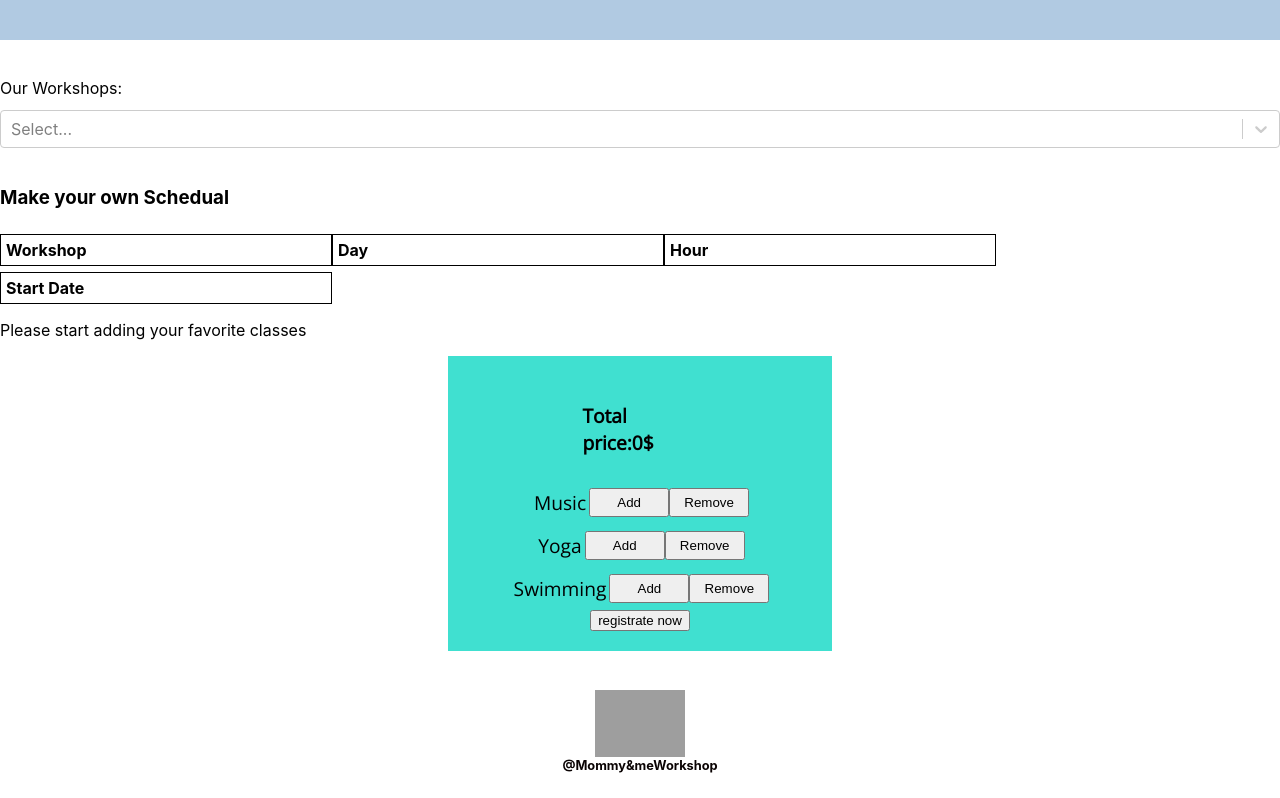
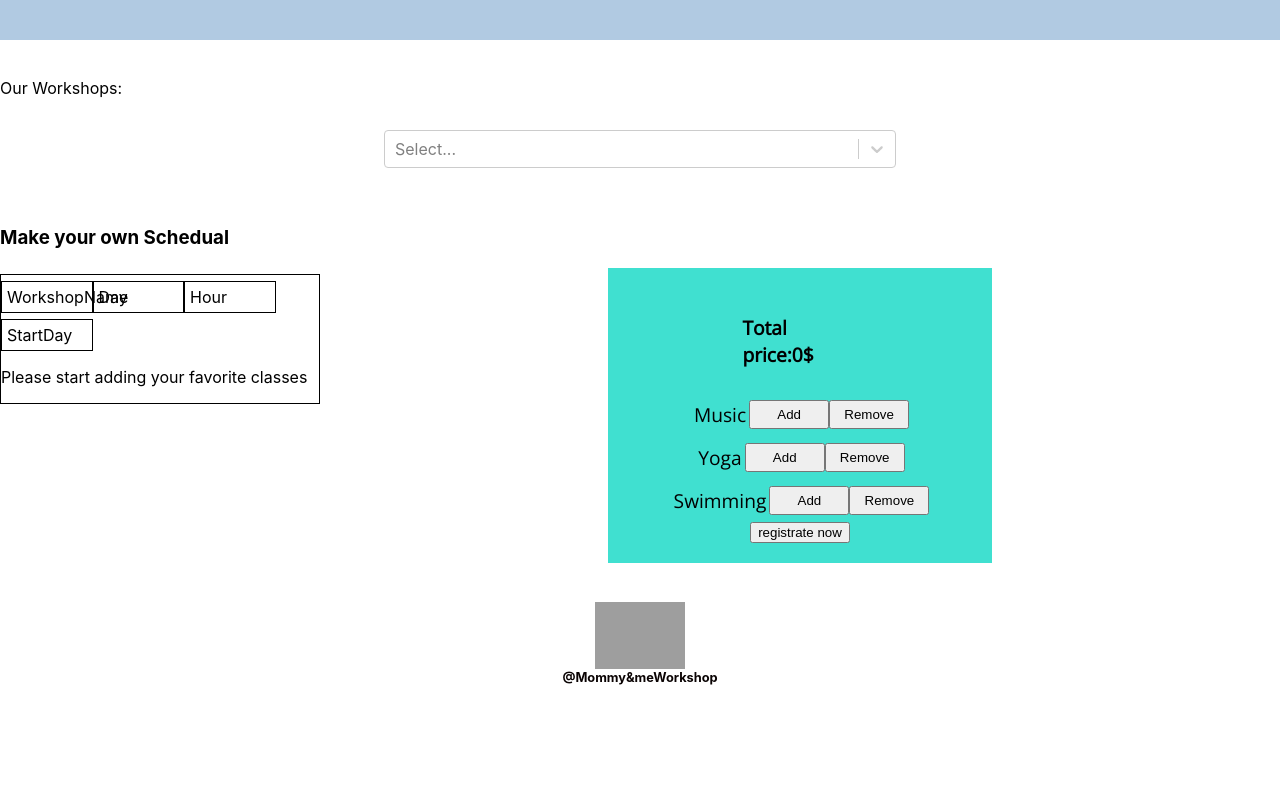
Before and after one commit to aditdz/mommy-and-me, a React (Create React App) app: page / in a window 1280 px wide. Shown: the part 1311-2109 px from the top of the page. After the commit the page ends 2021 px from the top, so only its background shows below. Built offline with nearby package versions, Linux system fonts and the light colour scheme; grey boxes are pictures that could not be loaded.

Commit message:
Add style to selectbar

```diff
--- a/src/components/HomePageComponents/schedual/BuildTable/index.js
+++ b/src/components/HomePageComponents/schedual/BuildTable/index.js
@@ -1,12 +1,13 @@
 import React from 'react';
 import Table from './table';
 import './style/index.css';
+import workshops from '../../../../constants/Workshops';
 
 const BuildTable = props => {
   let transformedclasses = Object.keys(props.classes)
     .map(clas => {
       return [...Array(props.classes[clas])].map((_, i) => {
-        return <Table key={clas + i} type={clas} />;
+        return <Table key={clas + i} data={workshops[clas]} />;
       });
     })
     .reduce((arr, el) => {
@@ -15,10 +16,18 @@ const BuildTable = props => {
   if (transformedclasses.length === 0) {
     transformedclasses = <p>Please start adding your favorite classes</p>;
   }
+
   return (
     <div className='doS'>
-      <Table type='nothing' />
-      {transformedclasses}
+      <table>
+        <tr>
+          <td>WorkshopName</td>
+          <td>Day</td>
+          <td>Hour</td>
+          <td>StartDay</td>
+        </tr>
+        {transformedclasses}
+      </table>
     </div>
   );
 };
--- a/src/components/HomePageComponents/schedual/BuildTable/table/index.js
+++ b/src/components/HomePageComponents/schedual/BuildTable/table/index.js
@@ -1,71 +1,15 @@
-import React, { Component } from 'react';
-import PropTypes from 'prop-types';
+import React from 'react';
 import './Style/index.css';
-class Table extends Component {
-  render() {
-    let mine = null;
+function Table(props) {
+  const { data } = props;
+  return (
+    <tr>
+      <td>{data.WorkshopName}</td>
+      <td>{data.Day}</td>
+      <td>{data.Hour}</td>
+      <td>{data.StartDay}</td>
+    </tr>
+  );
+}
 
-    switch (this.props.type) {
-      case 'nothing':
-        mine = (
-          <tr>
-            <td>
-              <strong>Workshop</strong>
-            </td>
-            <td>
-              <strong>Day</strong>
-            </td>
-            <td>
-              <strong>Hour</strong>
-            </td>
-            <td>
-              <strong>Start Date</strong>
-            </td>
-          </tr>
-        );
-
-        break;
-      case 'Music':
-        mine = (
-          <tr>
-            <td>Music</td>
-            <td>Monday</td>
-            <td>13-14:30</td>
-            <td>17.May.2020</td>
-          </tr>
-        );
-
-        break;
-      case 'Yoga':
-        mine = (
-          <tr>
-            <td>Yoga</td>
-            <td>Wendsday</td>
-            <td>10-12</td>
-            <td>11.Fev.2020</td>
-          </tr>
-        );
-
-        break;
-      case 'Swimming':
-        mine = (
-          <tr>
-            <td>Swimming</td>
-            <td>Tuesday</td>
-            <td>15-16:30</td>
-            <td>21.Jan.2020</td>
-          </tr>
-        );
-
-        break;
-
-      default:
-        mine = null;
-    }
-    return <div className='cor'>{mine}</div>;
-  }
-}
-Table.propTypes = {
-  type: PropTypes.string.isRequired
-};
 export default Table;
--- a/src/components/HomePageComponents/workshops/Select/index.js
+++ b/src/components/HomePageComponents/workshops/Select/index.js
@@ -1,24 +1,18 @@
-import React, { Component } from 'react';
+import React from 'react';
 import Select from 'react-select';
-
+import './style/index.css';
 const options = [
   { value: 'Music', label: 'Music' },
   { value: 'Yoga', label: 'Yoga' },
   { value: 'Swimming', label: 'Swimming' }
 ];
 
-class SelectWorkshop extends Component {
-  render() {
-    return (
-      <div className='container'>
-        <Select
-          value={this.props.value}
-          onChange={this.props.change}
-          options={options}
-        />
-      </div>
-    );
-  }
-}
+const SelectWorkshop = props => {
+  return (
+    <div className='container'>
+      <Select value={props.value} onChange={props.change} options={options} />
+    </div>
+  );
+};
 
 export default SelectWorkshop;
--- a/src/components/HomePageComponents/workshops/Select/style/index.css
+++ b/src/components/HomePageComponents/workshops/Select/style/index.css
@@ -1,7 +1,7 @@
-.container-select {
+.container {
   width: 40%;
   border-radius: 5px;
-  background-color: #f0b5b5;
+  background-color: white;
   padding: 20px;
   margin-left: auto;
   margin-right: auto;
--- /dev/null
+++ b/src/constants/Workshops.js
@@ -0,0 +1,21 @@
+const workshops = {
+  Yoga: {
+    WorkshopName: 'Yoga',
+    Day: 'Monday',
+    Hour: '13-14:30',
+    StartDate: '17.May.2020'
+  },
+  Swimming: {
+    WorkshopName: 'Swimming',
+    Day: 'Monday',
+    Hour: '13-14:30',
+    StartDate: '17.May.2020'
+  },
+  Music: {
+    WorkshopName: 'Music',
+    Day: 'Monday',
+    Hour: '13-14:30',
+    StartDate: '17.May.2020'
+  }
+};
+export default workshops;
--- a/src/constants/WorkshopsData.js
+++ b/src/constants/WorkshopsData.js
@@ -1,4 +1,4 @@
-export const WorkshopsDataText = {
+const WorkshopsDataText = {
   General:
     "Joining a playgroup is a fun way to get baby to experience newthings and for you to get out and make new-mom friends. Playsessions can be formal classes with music, movement, songs andlearning at places such our club's salons and outdoor.",
   Music:
```
